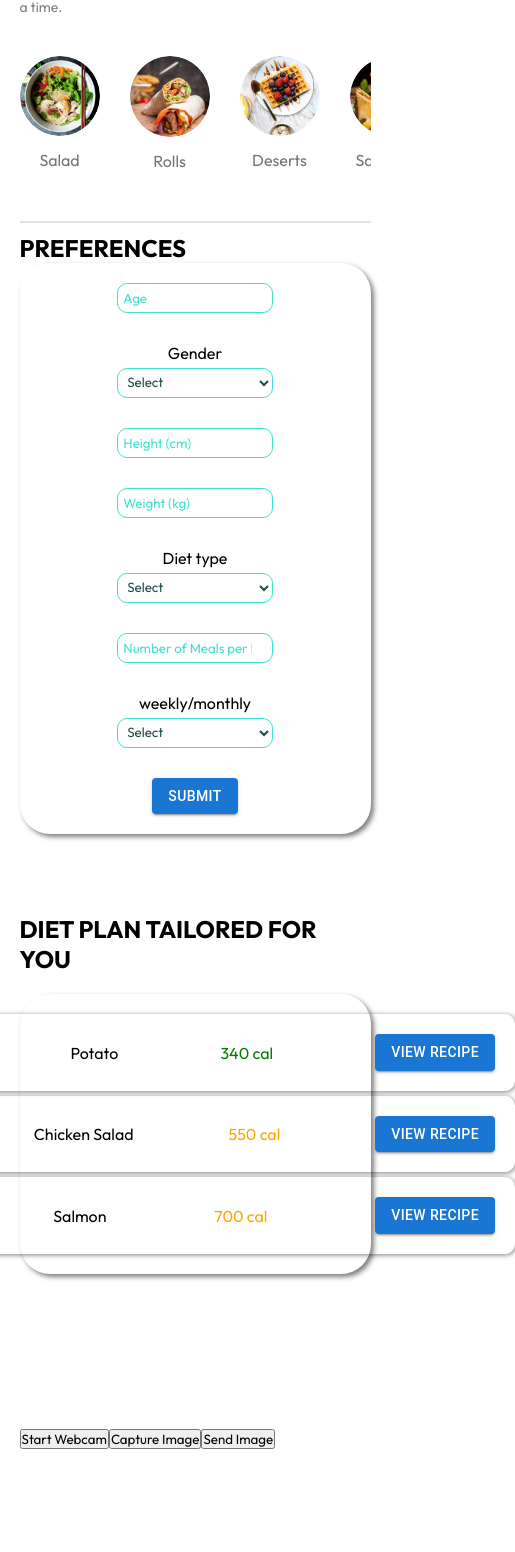
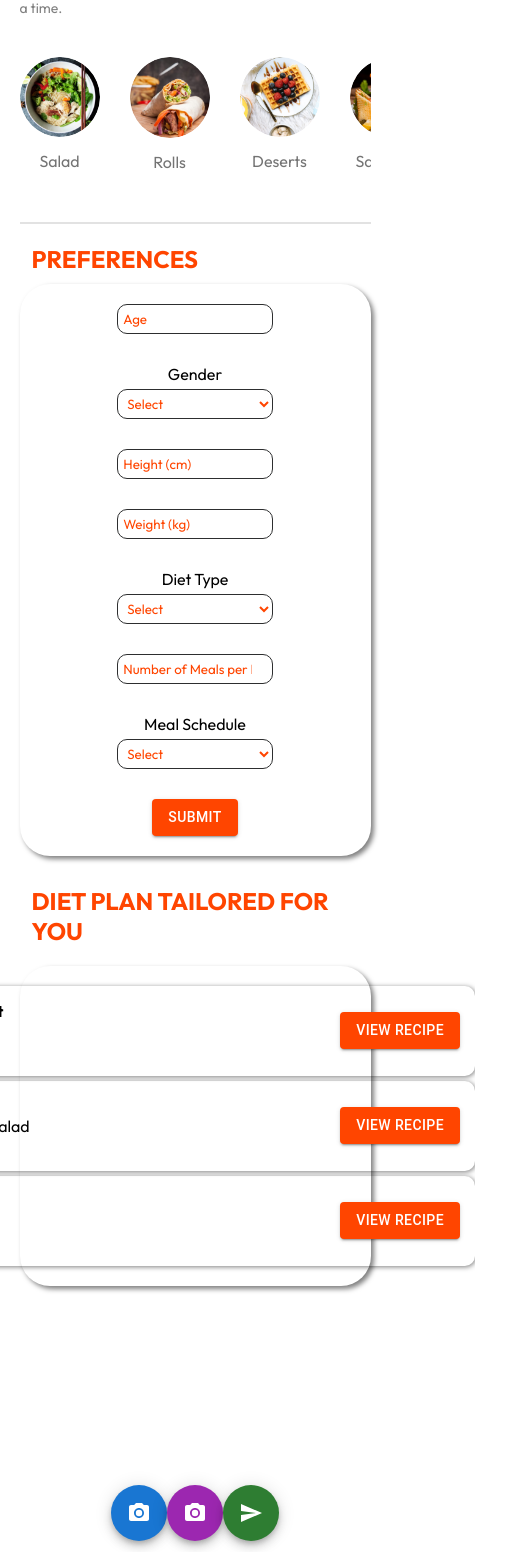
Before and after one commit to tech-nikks/SE-Hackathon_Phuljhadi, a React (Vite) app: page / in a window 390 px wide. Shown: the part 430-1982 px from the top of the page, 515 px wide, since content can reach past the window. Built offline with nearby package versions, Linux system fonts and the light colour scheme.

Commit message:
style update

```diff
--- a/package.json
+++ b/package.json
@@ -12,6 +12,7 @@
   "dependencies": {
     "@emotion/react": "^11.11.4",
     "@emotion/styled": "^11.11.5",
+    "@mui/icons-material": "^5.15.15",
     "@mui/material": "^5.15.15",
     "axios": "^1.6.8",
     "react": "^18.2.0",
--- a/src/assets/assets.js
+++ b/src/assets/assets.js
@@ -36,12 +36,14 @@ import food_6 from './food_6.png';
 import food_7 from './food_7.png';
 import food_8 from './food_8.png';
 import food_9 from './food_9.png';
+//import header1_img from './header1_img.png';
 import header_img from './header_img.png';
 import linkedin_icon from './linkedin_icon.png';
 import logo from './logo.png';
 import logo1_img from './logo1_img.png';
 import logo2 from './logo2.png';
 import logo3 from './logo3.png';
+import logo4 from './logo4.png';
 import menu_1 from './menu_1.png';
 import menu_2 from './menu_2.png';
 import menu_3 from './menu_3.png';
@@ -61,8 +63,10 @@ export const assets = {
     logo,
     logo2,
     logo3,
+    logo4,
     basket_icon,
     header_img,
+    //header1_img,
     logo1_img,
     search_icon,
     rating_starts,
--- a/src/components/LoginPopup/LoginPopup.css
+++ b/src/components/LoginPopup/LoginPopup.css
@@ -45,7 +45,7 @@
     padding: 10px;
     border-radius: 4px;
     color: white;
-    background-color: turquoise;
+    background-color: orangered;
     font-size: 15px;
     cursor: pointer;
 }
@@ -62,7 +62,7 @@
 
 
 .login-popup p span{
-    color: turquoise;
+    color: orangered;
     font-weight: 500;
     cursor: pointer;
 }
--- a/src/components/Navbar/Navbar.jsx
+++ b/src/components/Navbar/Navbar.jsx
@@ -17,7 +17,7 @@ const Navbar = ({setShowLogin}) => {
 
   return (
     <div className='navbar'>
-      <Link to='/'><img className='logo' src={assets.logo2} alt="" /></Link>
+      <Link to='/'><img className='logo' src={assets.logo4} alt="" /></Link>
       <ul className="navbar-menu">
         <Link to="/" onClick={()=>setMenu("home")} className={`${menu==="home"?"active":""}`}>home</Link>
         <a href='#explore-menu' onClick={()=>setMenu("menu")} className={`${menu==="menu"?"active":""}`}>menu</a>
--- a/src/components/Plan/Plan.css
+++ b/src/components/Plan/Plan.css
@@ -1,22 +1,22 @@
+/* Plan.css */
 .container {
   display: flex;
   flex-direction: column;
   justify-content: center;
   align-items: center;
-  gap: 10px;
-  padding: 20px 20px 20px 20px;
+  gap: 30px;
+  padding: 20px;
   box-shadow: 1px 1px 10px rgba(0, 0, 0, 0.5);
   border-radius: 30px;
 }
 
 .card {
-  min-width: 40rem;
+  min-width: 35rem;
   display: flex;
   flex-direction: row;
   justify-content: space-between;
   align-items: center;
-  gap: 20px;
-  padding: 20px 20px 20px 20px;
+  padding: 15px;
   box-shadow: 1px 1px 5px rgba(0, 0, 0, 0.5);
   border-radius: 10px;
 }
@@ -24,3 +24,42 @@
 .bold {
   font-weight: 700;
 }
+
+.card-info {
+  display: flex;
+  flex-direction: column;
+}
+
+.card-container {
+  display: flex;
+  flex-direction: column;
+  justify-content: center;
+  align-items: center;
+}
+
+.recipe {
+  padding: 10px;
+  margin-top: 10px;
+  box-shadow: 1px 1px 5px rgba(0, 0, 0, 0.3);
+  border-radius: 10px;
+}
+
+.title {
+  color: orangered;
+  padding-top: 30px;
+  padding-bottom: 20px;
+  padding-left: 12px;
+}
+
+}
+
+/* Responsive Design */
+@media (max-width: 768px) {
+  .card {
+    flex-direction: column;
+  }
+
+  .container {
+    gap: 15px;
+  }
+}
--- a/src/components/Plan/Plan.jsx
+++ b/src/components/Plan/Plan.jsx
@@ -1,6 +1,8 @@
-import React, { useState } from "react";
-import "./Plan.css";
-import Card from "./card.jsx";
+import './Plan.css';
+
+import React from 'react';
+
+import Card from './card.jsx';
 
 const Plan = () => {
   // Define an array of card data
@@ -12,17 +14,12 @@ const Plan = () => {
 
   return (
     <div>
-      <br />
-      <br />
-      <br />
-      <br />
-      <h2>DIET PLAN TAILORED FOR YOU</h2>
-      <br />
+      <h2 className="title">DIET PLAN TAILORED FOR YOU</h2>
       <div className="container">
         {/* Map over the cardData array to render Card components dynamically */}
         {cardData.map((card, index) => (
           <Card
-            key={index} // Add a unique key for each card
+            key={index}
             meal={card.meal}
             dish={card.dish}
             calories={card.calories}
--- a/src/components/Plan/card.jsx
+++ b/src/components/Plan/card.jsx
@@ -1,10 +1,12 @@
-import React, { useState } from "react";
-import "./Plan.css";
-import Button from "@mui/material/Button";
-import axios from "axios";
-import LinearIndeterminate from "./loading.jsx";
+import React, { useState } from 'react';
 
-const Card = ({ meal, dish, calories, recipeLink }) => {
+import axios from 'axios';
+
+import Button from '@mui/material/Button';
+
+import LinearIndeterminate from './loading.jsx';
+
+const Card = ({ meal, dish, calories }) => {
   // State to store the recipe data
   const [recipeData, setRecipeData] = useState(null);
   const [isLoading, setIsLoading] = useState(false);
@@ -13,19 +15,14 @@ const Card = ({ meal, dish, calories, recipeLink }) => {
   // Function to fetch recipe data
   const fetchRecipe = async () => {
     try {
-      // Set loading state
       setIsLoading(true);
-      // Make axios request to the recipe endpoint, sending dish name as a parameter
       const response = await axios.get("http://localhost:8000/recipe", {
         params: { dishName: dish },
       });
-      // Set recipe data
       setRecipeData(response.data);
-      // Reset loading and error states
       setIsLoading(false);
       setError(null);
     } catch (error) {
-      // Handle errors
       setIsLoading(false);
       setError("Error fetching recipe. Please try again later.");
     }
@@ -43,12 +40,24 @@ const Card = ({ meal, dish, calories, recipeLink }) => {
   };
 
   return (
-    <div>
+    <div className="card-container">
       <div className="card">
-        <p className="bold">{meal}</p>
-        <p>{dish}</p>
-        <p style={{ color: getCaloriesColor() }}>{calories} cal</p>
-        <Button variant="contained" onClick={fetchRecipe}>
+        <div className="card-info">
+          <p className="bold">{meal}</p>
+          <p>{dish}</p>
+          <p style={{ color: getCaloriesColor() }}>{calories} cal</p>
+        </div>
+        <Button
+          variant="contained"
+          sx={{
+            backgroundColor: "orangered",
+            color: "white",
+            '&:hover': {
+              backgroundColor: "darkorange",
+            },
+          }}
+          onClick={fetchRecipe}
+        >
           View Recipe
         </Button>
       </div>
@@ -56,7 +65,7 @@ const Card = ({ meal, dish, calories, recipeLink }) => {
       {isLoading && <LinearIndeterminate />}
       {error && <p>{error}</p>}
       {recipeData && (
-        <div>
+        <div className="recipe">
           <p>Recipe:</p>
           <p>{recipeData}</p>
         </div>
--- a/src/components/Preferences/Preferences.css
+++ b/src/components/Preferences/Preferences.css
@@ -10,16 +10,32 @@
 }
 
 .input {
-  border: 0.1px solid turquoise;
+  border: 0.1px solid rgb(45, 46, 47);
   outline: none;
   padding: 5px;
   border-radius: 10px;
   width: 50%;
   height: 30px;
-  color: rgb(29, 77, 72);
+  color: orangered;
   background-color: white;
 }
 
 input::placeholder {
-  color: turquoise;
+  color: orangered;
 }
+
+.heading {
+  color: orangered;
+  padding-top: 10px;
+  padding-bottom: 10px;
+  padding-left: 12px;
+}
+
+.submit-button {
+  padding: 5px;
+  width: 50%;
+  height: 30px;
+  color: white;
+  background-color: orangered;
+  border-radius: 10px;
+}
--- a/src/components/Preferences/Preferences.jsx
+++ b/src/components/Preferences/Preferences.jsx
@@ -1,6 +1,8 @@
 import './Preferences.css';
 
 import React, { useState } from 'react';
+
+import axios from 'axios';
 
 import Button from '@mui/material/Button';
 
@@ -8,12 +10,11 @@ const Preferences = () => {
   const getTodayDate = () => {
     const today = new Date();
     const year = today.getFullYear();
-    const month = String(today.getMonth() + 1).padStart(2, "0");
-    const day = String(today.getDate()).padStart(2, "0");
+    const month = String(today.getMonth() + 1).padStart(2, '0');
+    const day = String(today.getDate()).padStart(2, '0');
     return `${year}-${month}-${day}`;
   };
 
-  // State object to store form inputs
   const [preferences, setPreferences] = useState({
     age: "",
     gender: "",
@@ -25,7 +26,6 @@ const Preferences = () => {
     date: getTodayDate(),
   });
 
-  // Function to handle input changes
   const handleChange = (e) => {
     const { name, value } = e.target;
     setPreferences((prevPreferences) => ({
@@ -34,14 +34,11 @@ const Preferences = () => {
     }));
   };
 
-  // Function to handle form submission
   const handleSubmit = async (e) => {
-    console.log("submit clicked");
-    console.log(preferences);
     e.preventDefault();
     try {
       await axios.post("http://localhost:8000/preferences", preferences);
-      console.log("Preferences Data submitted successfully:", preferences);
+      console.log("Preferences data submitted successfully:", preferences);
     } catch (error) {
       console.error("Error submitting preferences:", error);
     }
@@ -49,7 +46,7 @@ const Preferences = () => {
 
   return (
     <div>
-      <h2>PREFERENCES</h2>
+      <h2 className="heading">PREFERENCES</h2>
       <form onSubmit={handleSubmit} className="container">
         <input
           type="number"
@@ -68,7 +65,6 @@ const Preferences = () => {
           onChange={handleChange}
           required
           className="input"
-          placeholder="Gender"
         >
           <option value="">Select</option>
           <option value="male">Male</option>
@@ -96,14 +92,13 @@ const Preferences = () => {
           placeholder="Weight (kg)"
         />
         <br />
-        <p>Diet type</p>
+        <p>Diet Type</p>
         <select
           name="dietType"
           value={preferences.dietType}
           onChange={handleChange}
           required
           className="input"
-          placeholder="Diet Type"
         >
           <option value="">Select</option>
           <option value="balanced">Balanced Diet (Recommended)</option>
@@ -121,14 +116,13 @@ const Preferences = () => {
           placeholder="Number of Meals per Day"
         />
         <br />
-        <p>weekly/monthly</p>
+        <p>Meal Schedule</p>
         <select
           name="mealSchedule"
           value={preferences.mealSchedule}
           onChange={handleChange}
           required
           className="input"
-          placeholder="Meal Schedule"
         >
           <option value="">Select</option>
           <option value="weekly">Weekly</option>
@@ -138,8 +132,13 @@ const Preferences = () => {
         <Button
           type="submit"
           variant="contained"
-          color="primary"
-          onClsick="handleSubmit"
+          sx={{
+            backgroundColor: 'orangered',
+            color: 'white',
+            '&:hover': {
+              backgroundColor: 'darkorange',
+            },
+          }}
         >
           Submit
         </Button>
--- a/src/components/uploadImage/upload.jsx
+++ b/src/components/uploadImage/upload.jsx
@@ -1,5 +1,16 @@
-import React, { useRef, useState } from "react";
-import axios from "axios";
+import React, {
+  useRef,
+  useState,
+} from 'react';
+
+import axios from 'axios';
+
+import {
+  CameraAlt,
+  PhotoCamera,
+  Send,
+} from '@mui/icons-material';
+import { Fab } from '@mui/material';
 
 const ImageUploader = () => {
   const videoRef = useRef(null);
@@ -43,10 +54,18 @@ const ImageUploader = () => {
 
   return (
     <div>
-      <video ref={videoRef} autoPlay></video>
-      <button onClick={getWebcam}>Start Webcam</button>
-      <button onClick={captureImage}>Capture Image</button>
-      <button onClick={sendImageData}>Send Image</button>
+      <video ref={videoRef} autoPlay style={{ width: "100%", height: "auto" }}></video>
+      <div style={{ display: "flex", justifyContent: "center", marginTop: "20px" }}>
+        <Fab color="primary" aria-label="start-webcam" onClick={getWebcam}>
+          <CameraAlt />
+        </Fab>
+        <Fab color="secondary" aria-label="capture-image" onClick={captureImage}>
+          <PhotoCamera />
+        </Fab>
+        <Fab color="success" aria-label="send-image" onClick={sendImageData}>
+          <Send />
+        </Fab>
+      </div>
     </div>
   );
 };
```
Also changed, not shown: src/components/Navbar/Navbar.css (+5 -5 lines), src/assets/logo4.png (added), 1 other file (tests, documents, lock files or other folders).
